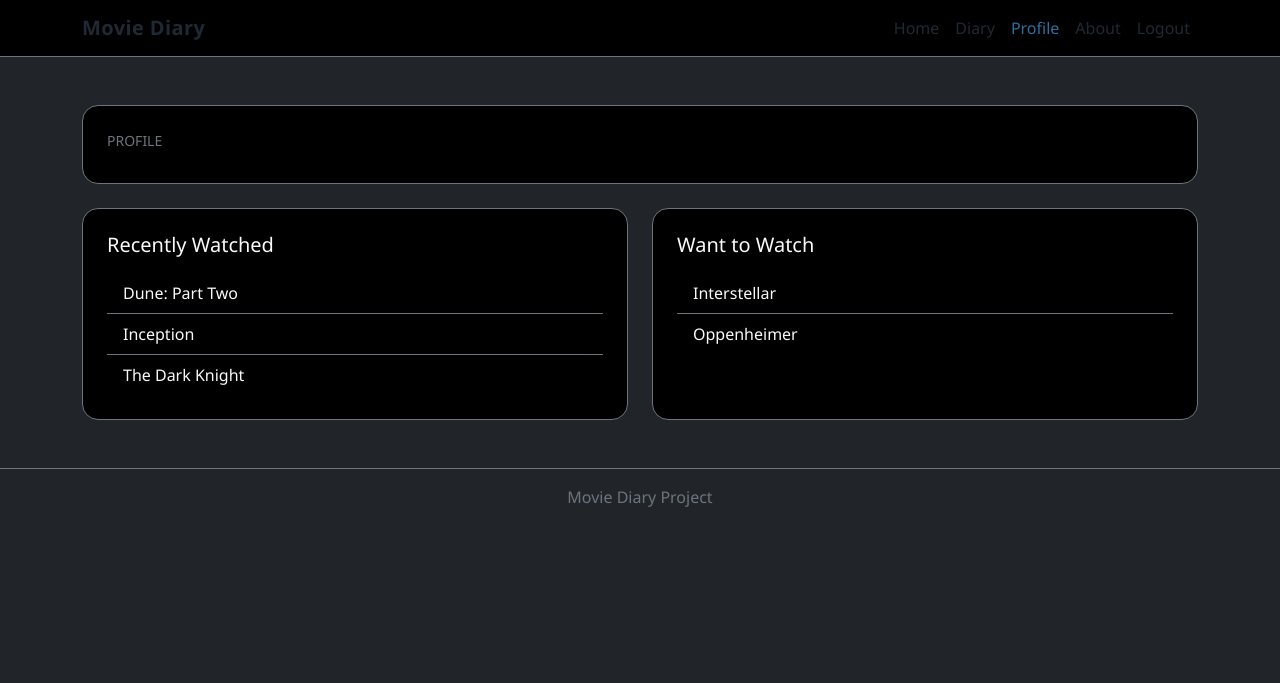
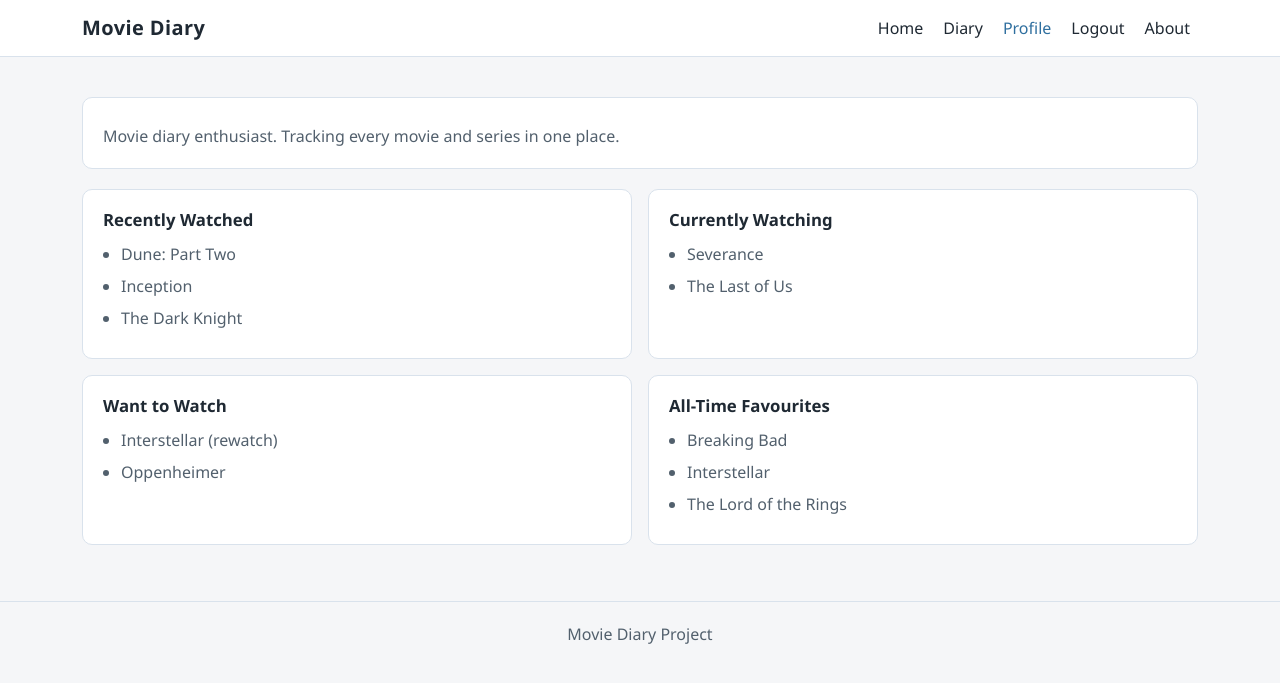
Before and after one commit to wnbmlk/cits3403-group-project, a Flask app: template templates/profile.html in a window 1280 px wide. Shown: the top 683 px of the page. Run offline with Flask 3, Linux system fonts and the light colour scheme; the template is opened without the code that fills it, so the values that code supplies are empty.

Commit message:
Display logged-in user information dynamically

```diff
--- a/templates/profile.html
+++ b/templates/profile.html
@@ -4,71 +4,91 @@
     <meta charset="UTF-8">
     <meta name="viewport" content="width=device-width, initial-scale=1.0">
     <title>Profile | Movie Diary</title>
-    <link href="https://cdn.jsdelivr.net/npm/bootstrap@5.3.8/dist/css/bootstrap.min.css" rel="stylesheet">
+    <link href="https://cdn.jsdelivr.net/npm/bootstrap@5.3.8/dist/css/bootstrap.min.css" rel="stylesheet" integrity="sha384-sRIl4kxILFvY47J16cr9ZwB07vP4J8+LH7qKQnuqkuIAvNWLzeN8tE5YBujZqJLB" crossorigin="anonymous">
     <link rel="stylesheet" href="{{ url_for('static', filename='style.css') }}">
 </head>
-<body class="bg-dark text-light">
+<body>
 
-<nav class="navbar navbar-expand-md navbar-dark bg-black border-bottom border-secondary">
+<nav class="navbar navbar-expand-md">
     <div class="container">
-        <a class="navbar-brand fw-bold" href="{{ url_for('home') }}">Movie Diary</a>
-        <button class="navbar-toggler" type="button" data-bs-toggle="collapse" data-bs-target="#profileNav">
+        <a class="navbar-brand" href="{{ url_for('home') }}">Movie Diary</a>
+        <button class="navbar-toggler" type="button" data-bs-toggle="collapse" data-bs-target="#navMenu"
+                aria-controls="navMenu" aria-expanded="false" aria-label="Toggle navigation">
             <span class="navbar-toggler-icon"></span>
         </button>
-
-        <div class="collapse navbar-collapse" id="profileNav">
-            <div class="navbar-nav ms-auto">
-                <a class="nav-link" href="{{ url_for('home') }}">Home</a>
-                <a class="nav-link" href="{{ url_for('diary') }}">Diary</a>
-                <a class="nav-link active" href="{{ url_for('profile') }}">Profile</a>
-                <a class="nav-link" href="{{ url_for('about') }}">About</a>
-                <a class="nav-link" href="{{ url_for('logout') }}">Logout</a>
-            </div>
+        <div class="collapse navbar-collapse" id="navMenu">
+            <ul class="navbar-nav ms-auto gap-md-1">
+                <li class="nav-item"><a class="nav-link" href="{{ url_for('home') }}">Home</a></li>
+                <li class="nav-item"><a class="nav-link" href="{{ url_for('diary') }}">Diary</a></li>
+                <li class="nav-item"><a class="nav-link active" href="{{ url_for('profile') }}">Profile</a></li>
+                <li class="nav-item"><a class="nav-link" href="{{ url_for('logout') }}">Logout</a></li>
+                <li class="nav-item"><a class="nav-link" href="{{ url_for('about') }}">About</a></li>
+            </ul>
         </div>
     </div>
 </nav>
 
-<main class="container py-5">
-    <section class="card bg-black text-light border-secondary rounded-4 mb-4">
-        <div class="card-body p-4">
-            <p class="text-uppercase text-secondary small mb-2">Profile</p>
-            <h1 class="display-6 fw-bold mb-2">{{ user.username }}</h1>
-            <p class="text-secondary mb-0">{{ user.email }}</p>
+<main class="profile-section">
+    <div class="container">
+
+        <div class="md-card profile-header">
+            <h1>{{ user.username }}</h1>
+            <p>{{ user.email }}</p>
+            <p>Movie diary enthusiast. Tracking every movie and series in one place.</p>
         </div>
-    </section>
 
-    <section class="row g-4">
-        <div class="col-md-6">
-            <div class="card bg-black text-light border-secondary rounded-4 h-100">
-                <div class="card-body p-4">
-                    <h2 class="h5">Recently Watched</h2>
-                    <ul class="list-group list-group-flush mt-3">
-                        <li class="list-group-item bg-black text-light border-secondary">Dune: Part Two</li>
-                        <li class="list-group-item bg-black text-light border-secondary">Inception</li>
-                        <li class="list-group-item bg-black text-light border-secondary">The Dark Knight</li>
+        <div class="row g-3">
+
+            <div class="col-12 col-md-6">
+                <div class="md-card">
+                    <h2>Recently Watched</h2>
+                    <ul class="status-list">
+                        <li>Dune: Part Two</li>
+                        <li>Inception</li>
+                        <li>The Dark Knight</li>
                     </ul>
                 </div>
             </div>
-        </div>
 
-        <div class="col-md-6">
-            <div class="card bg-black text-light border-secondary rounded-4 h-100">
-                <div class="card-body p-4">
-                    <h2 class="h5">Want to Watch</h2>
-                    <ul class="list-group list-group-flush mt-3">
-                        <li class="list-group-item bg-black text-light border-secondary">Interstellar</li>
-                        <li class="list-group-item bg-black text-light border-secondary">Oppenheimer</li>
+            <div class="col-12 col-md-6">
+                <div class="md-card">
+                    <h2>Currently Watching</h2>
+                    <ul class="status-list">
+                        <li>Severance</li>
+                        <li>The Last of Us</li>
                     </ul>
                 </div>
             </div>
+
+            <div class="col-12 col-md-6">
+                <div class="md-card">
+                    <h2>Want to Watch</h2>
+                    <ul class="status-list">
+                        <li>Interstellar (rewatch)</li>
+                        <li>Oppenheimer</li>
+                    </ul>
+                </div>
+            </div>
+
+            <div class="col-12 col-md-6">
+                <div class="md-card">
+                    <h2>All-Time Favourites</h2>
+                    <ul class="status-list">
+                        <li>Breaking Bad</li>
+                        <li>Interstellar</li>
+                        <li>The Lord of the Rings</li>
+                    </ul>
+                </div>
+            </div>
+
         </div>
-    </section>
+    </div>
 </main>
 
-<footer class="border-top border-secondary py-3 text-center text-secondary">
+<footer>
     <p class="mb-0">Movie Diary Project</p>
 </footer>
 
-<script src="https://cdn.jsdelivr.net/npm/bootstrap@5.3.8/dist/js/bootstrap.bundle.min.js"></script>
+<script src="https://cdn.jsdelivr.net/npm/bootstrap@5.3.8/dist/js/bootstrap.bundle.min.js" integrity="sha384-FKyoEForCGlyvwx9Hj09JcYn3nv7wiPVlz7YYwJrWVcXK/BmnVDxM+D2scQbITxI" crossorigin="anonymous"></script>
 </body>
 </html>
```
